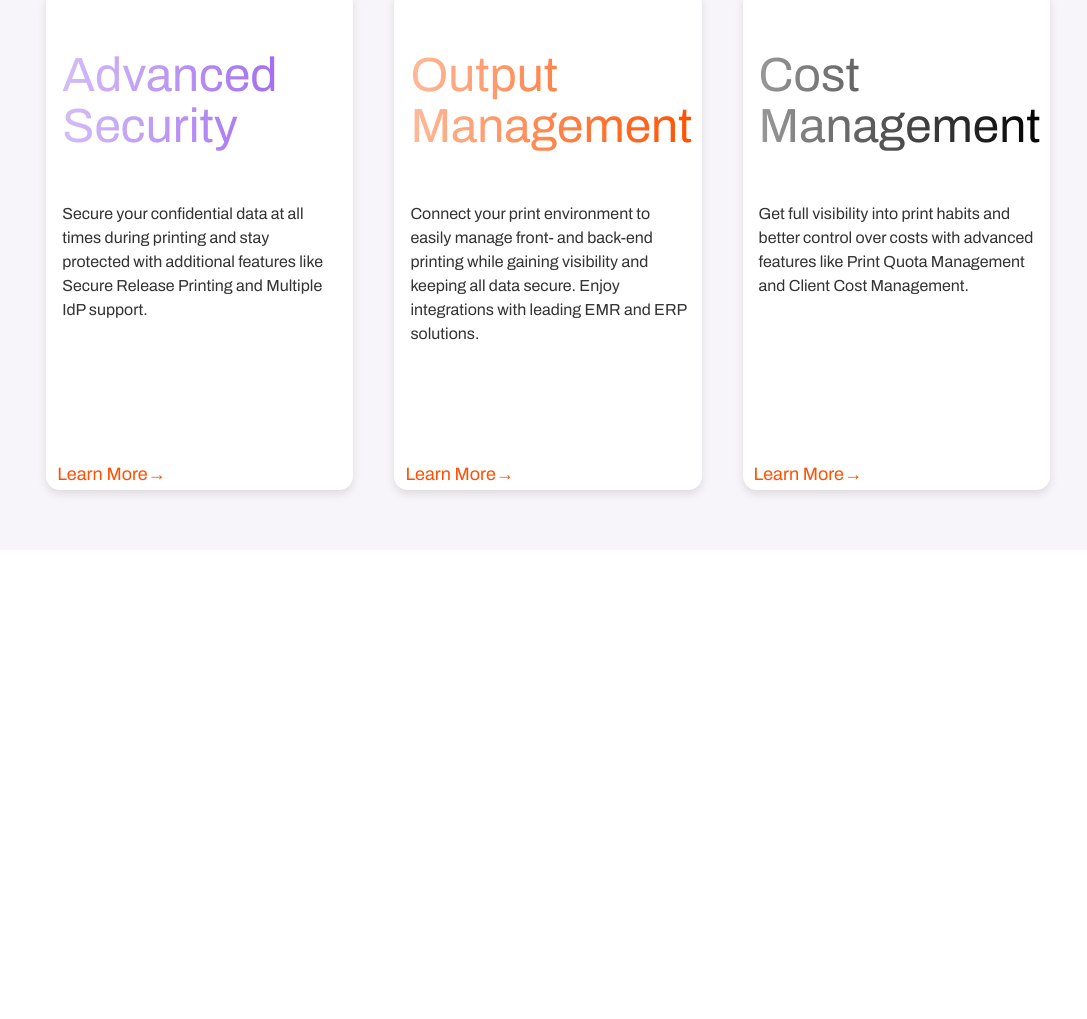
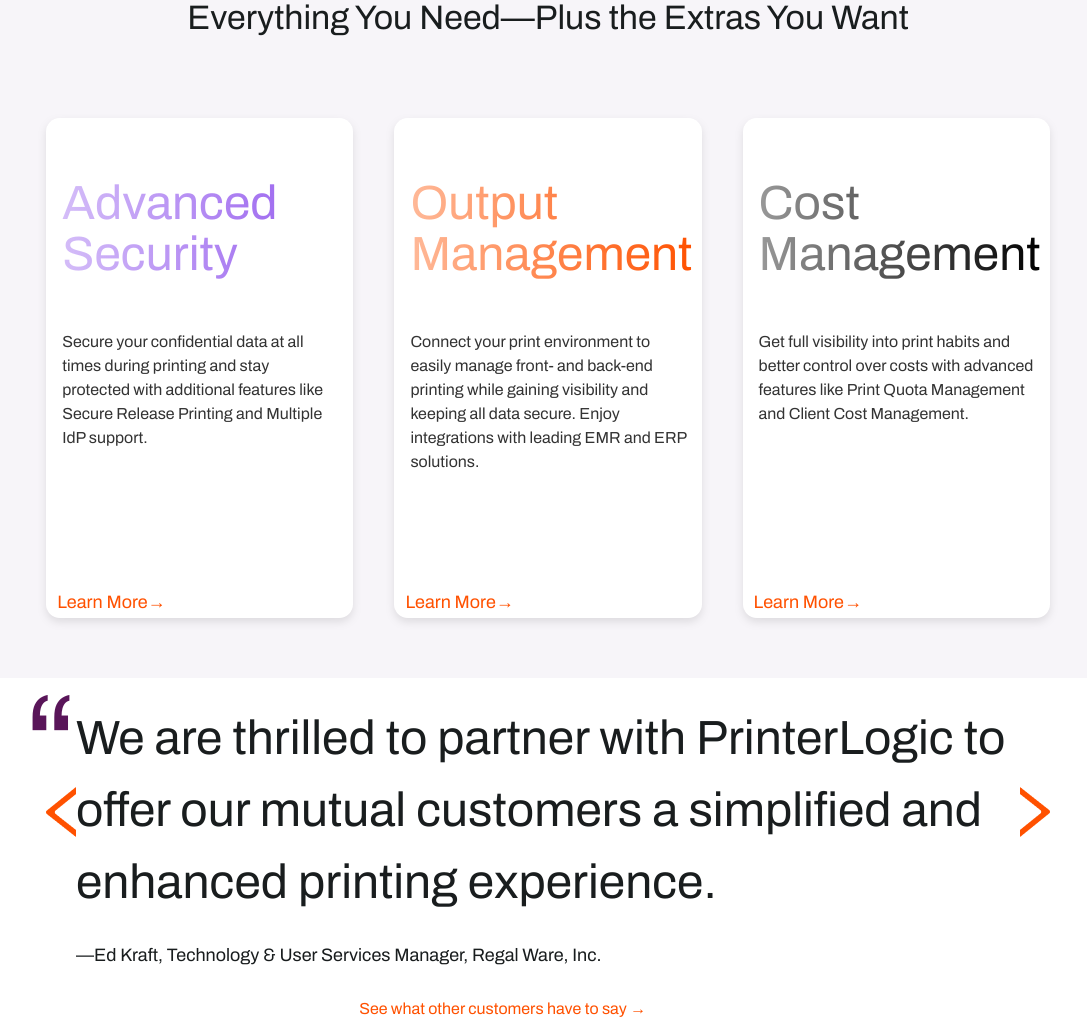
Before and after one commit to Tanner-Davison/vasion-copy, a Gatsby site: page / in a window 1280 px wide. Shown: the part 3148-4167 px from the top of the page, without its empty margins (92-1179 px from the left). Before the commit the page ends 3698 px from the top, so only its background shows below. Built offline with nearby package versions, Linux system fonts and the light colour scheme; Gatsby itself is replaced by a stand-in of ours.

Commit message:
finished component

```diff
--- /dev/null
+++ b/src/components/PullQuote.js
@@ -0,0 +1,179 @@
+import React from "react";
+import styled from "styled-components";
+import rightPng from '../images/rightPng.png';
+import leftPng from '../images/leftPng.png';
+
+const PullQuote = () =>{
+    return (
+      <ComponentWrapper>
+        <img src={leftPng} alt={"left arrow"} id='imageId'/>
+
+        <div className={"middleDiv"}>
+          <p className={"paragraph"} id={"paragraphMain"}>
+            We are thrilled to partner with PrinterLogic to offer our mutual
+            customers a simplified and enhanced printing experience.
+          </p>
+
+          <p className={"paragraph"} id={"paragraphStamp"}>
+            —Ed Kraft, Technology & User Services Manager, Regal Ware, Inc.
+          </p>
+          <span>“</span>
+          <p id={"bottom-link"}> See what other customers have to say →</p>
+        </div>
+        <img src={rightPng} alt={"rightArrow"} id={'imageId'} />
+      </ComponentWrapper>
+    )
+};
+export default PullQuote;
+
+const ComponentWrapper = styled.div`
+  position: relative;
+  display: inline-flex;
+  width: 100vw;
+
+  flex-direction: row;
+  align-items: center;
+  justify-content: center;
+
+  @media screen and (min-width: 1441px) {
+    display: flex;
+    width: 100vw;
+    padding: 60px  80px;
+    flex-direction: row;
+    align-items: center;
+  }
+  #imageId {
+    width: 30px;
+    height: 50px;
+    transition: transform 0.3s ease-in-out;
+  }
+  #imageId:hover {
+    transform: scale(1.2);
+    cursor: pointer;
+  }
+  .middleDiv {
+    position: relative;
+    display: flex;
+    padding-top: 24px;
+    align-items: flex-start;
+    flex-direction: column;
+    width: 944px;
+    height: auto;
+    gap: 24px;
+  }
+  p {
+    max-width: unset;
+  }
+  .paragraph {
+    position: relative;
+    margin: 0;
+    word-break: break-word;
+    padding: 0;
+    color: var(--grey-grey-800191-d-1-e, #191d1e);
+    font-family: Archivo;
+    font-size: 48px;
+    font-style: normal;
+    font-weight: 400;
+    line-height: 72px;
+  }
+
+  #paragraphStamp {
+    color: var(--grey-grey-800191-d-1-e, #191d1e);
+    font-family: Archivo;
+    font-size: 18px;
+    font-style: normal;
+    font-weight: 400;
+    line-height: 27px;
+  }
+  span {
+    position: absolute;
+    top: 44px;
+    left: -53px;
+    color: var(--purple-primary-purple-591559, #591559);
+    font-family: Archivo;
+    font-size: 140px;
+    font-style: normal;
+    font-weight: 700;
+    line-height: 45px;
+  }
+  #bottom-link {
+    position: absolute;
+    bottom: -50px;
+    color: #ff5100;
+    left: 30%;
+    /* Headings/h6Desktop */
+    font-family: Archivo;
+    font-size: 16px;
+    font-style: normal;
+    font-weight: 700;
+    line-height: 20px;
+    transition: transform 0.3s ease-in-out;
+  }
+  #bottom-link:hover {
+    transform: scale(1.1);
+    cursor: pointer;
+  }
+
+  @media screen and (min-width: 428px) and (max-width: 1024px) {
+    position: relative;
+    display: inline-flex;
+    width: 100vw;
+    padding: 1vw 3.5vw 16vw 3.5vw;
+    flex-direction: row;
+    align-items: center;
+    justify-content: space-around;
+    gap: 6vw;
+    .middleDiv {
+      position: relative;
+      display: flex;
+      padding-top: 24px;
+      align-items: flex-start;
+      flex-direction: column;
+      width: 450px;
+      height: auto;
+      gap: 24px;
+    }
+    .paragraph {
+      font-size: 4.5vw;
+      line-height: 6vw;
+      font-weight: 550;
+      word-spacing: 2px;
+    }
+    #paragraphStamp {
+      font-size: 13px;
+    }
+  }
+  @media screen and (max-width: 428px) {
+    gap: 10px;
+    .paragraph {
+      font-size: 18px;
+      font-style: normal;
+      font-weight: 400;
+      line-height: 27px;
+      padding-left: 11vw;
+    }
+    span {
+      position: absolute;
+      top: 41px;
+      left: 1px;
+      color: var(--purple-primary-purple-591559, #591559);
+      font-family: Archivo;
+      font-size: 104px;
+      font-style: normal;
+      font-weight: 700;
+      line-height: 45px;
+    }
+    #bottom-link {
+      position: absolute;
+      bottom: -43px;
+      color: #ff5100;
+      left: 5%;
+      font-family: Archivo;
+      font-size: 16px;
+      font-style: normal;
+      font-weight: 700;
+      line-height: 20px;
+      transition: transform 0.3s ease-in-out;
+    }
+  }
+`
--- a/src/components/allModules/FourOption.js
+++ b/src/components/allModules/FourOption.js
@@ -31,7 +31,7 @@
   height: fit-content;
   gap: 2vw;
   width: 100%;
-  padding: 7vw 10vw;
+  padding: 7vw 10vw 17vw 10vw;
   margin-bottom: 0px;
 
   @media screen and (min-width: 429px) and (max-width: 1024px) {
@@ -50,7 +50,7 @@
     gap: 40px;
     width: 100vw;
     height: 724px;
-    padding: 100px 20vw;
+    padding: 100px 20vw 0px 20vw;
     margin-bottom: 0px;
   }
   @media screen and (max-width: 428px) {
--- a/src/components/layout.js
+++ b/src/components/layout.js
@@ -13,6 +13,7 @@
 import "./layout.css"
 import Carosoul from "./allModules/Carousole";
 import CardComponent from "./allModules/CardComponent";
+import PullQuote from "./PullQuote";
 const Layout = ({ children }) => {
 
 
@@ -24,6 +25,7 @@
         <FourOption/>
         <Carosoul/>
         <CardComponent/>
+        <PullQuote/>
     </>
   )
 }
```
Also changed, not shown: src/images/RightPng.png (added), src/images/leftPng.png (added).
